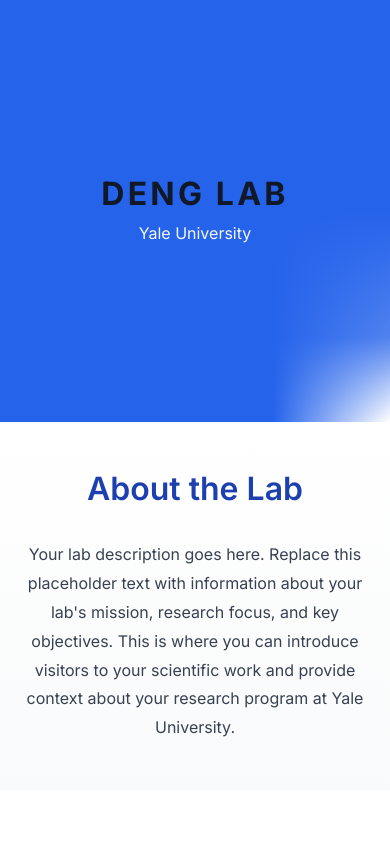
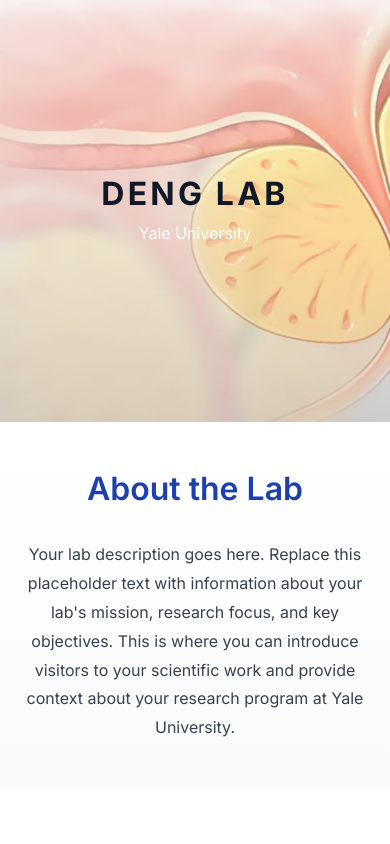
Before and after one commit to starryds/Denglab.github.io, a React (Vite) app: page / in a window 390 px wide. Shown: the top 844 px of the page. Built offline with nearby package versions, Linux system fonts and the light colour scheme; the HTML template or start-up script is replaced by a standard one.

Commit message:
Banner: transparent background, show original image colors, full height

```diff
--- a/src/components/Banner.module.css
+++ b/src/components/Banner.module.css
@@ -6,8 +6,9 @@
   background: linear-gradient(to right,
     var(--primary-blue) 0%,
     var(--primary-blue) 50%,
-    var(--primary-blue) 70%,
-    transparent 100%
+    rgba(37, 99, 235, 0.3) 60%,
+    rgba(37, 99, 235, 0.1) 70%,
+    transparent 85%
   );
   background-size: 100% 100%;
   background-position: center;
@@ -27,26 +28,14 @@
   width: 50%;
   height: 100%;
   background-image: url('/images/with logo.jpeg');
-  background-size: contain;
+  background-size: cover;
   background-position: right center;
   background-repeat: no-repeat;
   z-index: 0;
 }
 
 .bannerOverlay {
-  position: absolute;
-  top: 0;
-  left: 0;
-  right: 0;
-  bottom: 0;
-  background: linear-gradient(to right,
-    var(--primary-blue) 0%,
-    var(--primary-blue) 60%,
-    rgba(37, 99, 235, 0.95) 70%,
-    rgba(37, 99, 235, 0.8) 80%,
-    rgba(37, 99, 235, 0.5) 90%,
-    transparent 100%
-  );
+  display: none;
 }
 
 .bannerContent {
@@ -100,11 +89,18 @@
     min-height: 300px;
     flex-direction: column;
     justify-content: center;
+    background: linear-gradient(to bottom,
+      var(--primary-blue) 0%,
+      var(--primary-blue) 50%,
+      rgba(37, 99, 235, 0.3) 60%,
+      rgba(37, 99, 235, 0.1) 70%,
+      transparent 85%
+    );
   }
 
   .banner::before {
     width: 100%;
-    height: 50%;
+    height: 100%;
     background-position: center;
   }
 
@@ -112,15 +108,6 @@
     max-width: 90%;
     text-align: center;
     padding: var(--spacing-lg);
-  }
-
-  .bannerOverlay {
-    background: linear-gradient(to bottom,
-      var(--primary-blue) 0%,
-      var(--primary-blue) 50%,
-      rgba(37, 99, 235, 0.8) 80%,
-      transparent 100%
-    );
   }
 
   .labName {
```
